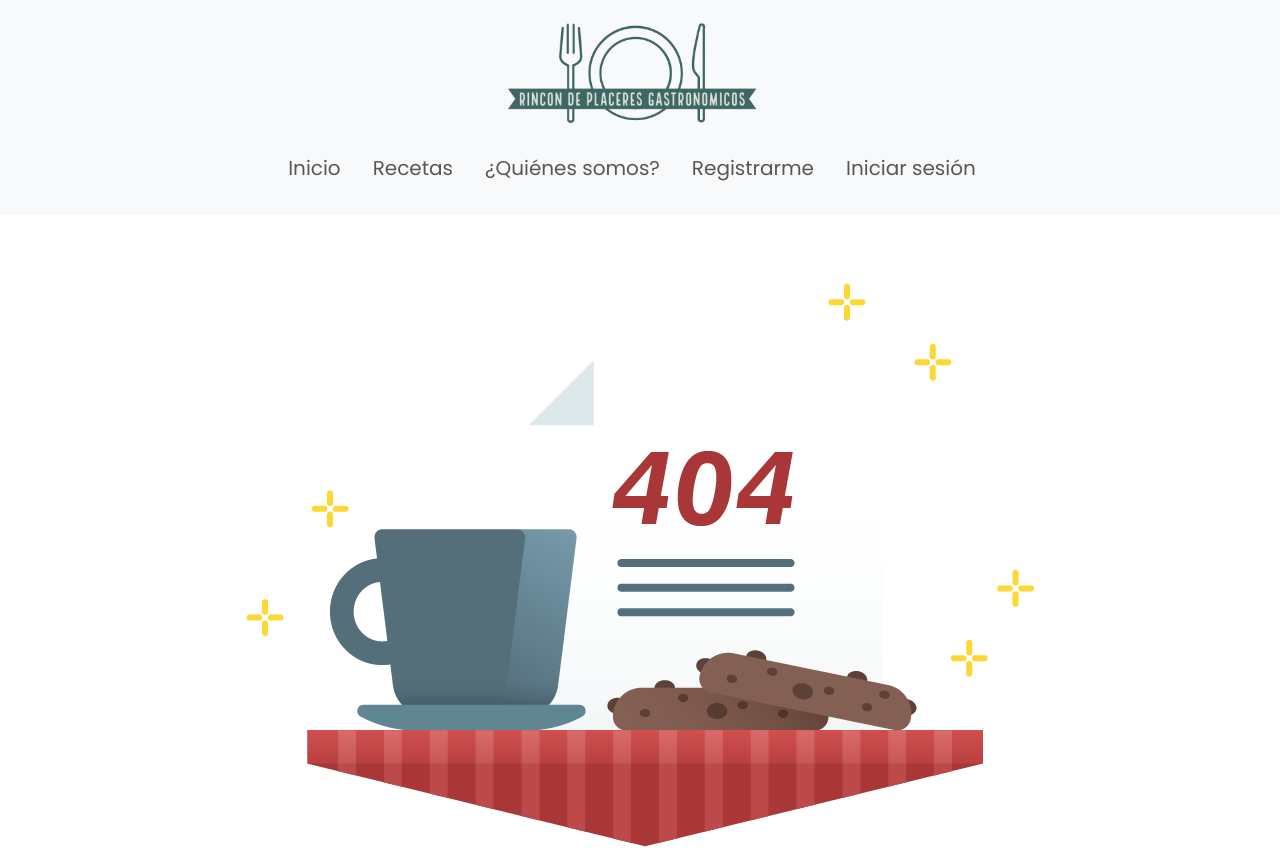
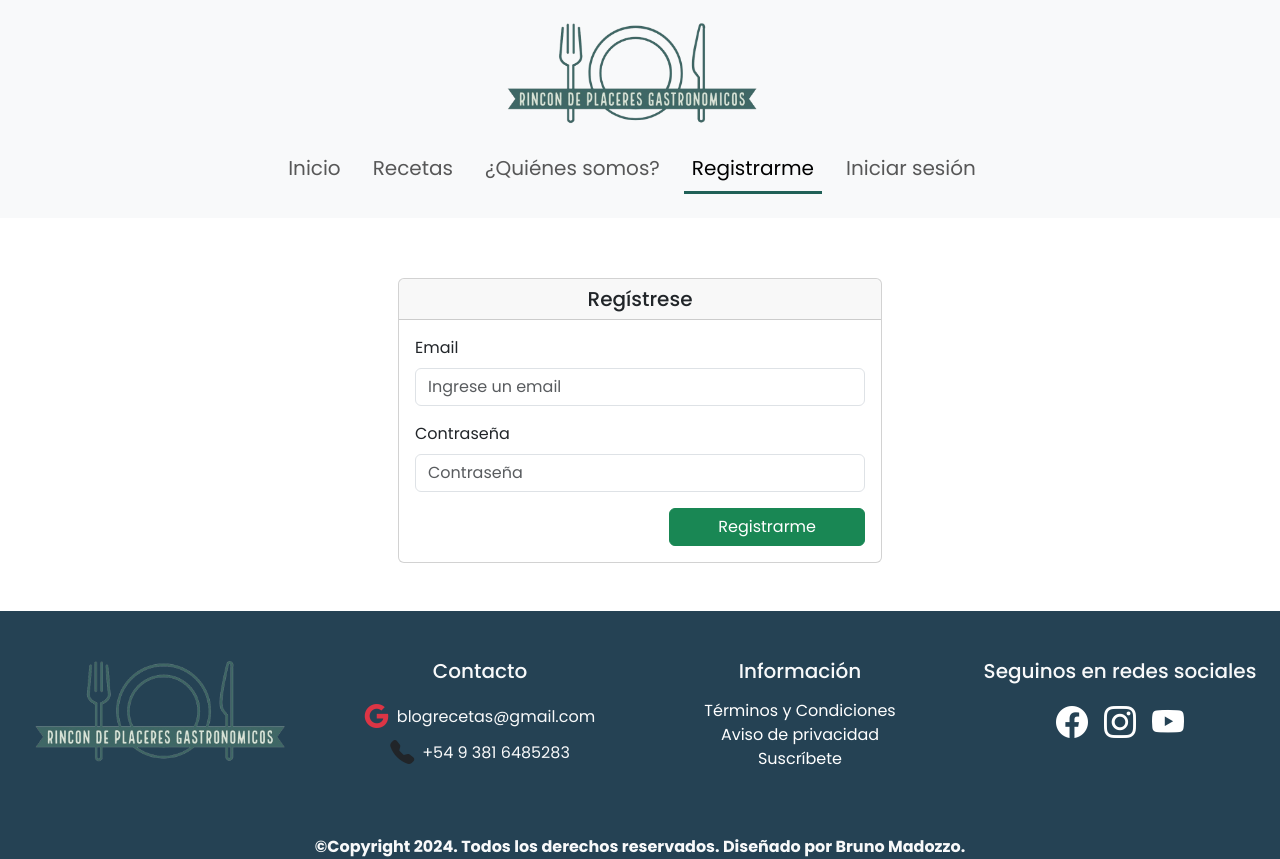
Before and after one commit to brunomry/frontendBlogDeRecetas, a React (Vite) app: page /registro in a window 1280 px wide. Shown: the top 859 px of the page. Built offline with nearby package versions, Linux system fonts and the light colour scheme; no server answers.

Commit message:
Agregue componente Registro con validaciones de react-hook-form

```diff
--- a/src/App.jsx
+++ b/src/App.jsx
@@ -11,6 +11,7 @@
 import RutasAdmin from "./components/routes/RutasAdmin";
 import RutasProtegidas from "./components/routes/RutasProtegidas";
 import IniciarSesion from "./components/pages/IniciarSesion";
+import Registro from "./components/pages/Registro";
 import { useState } from "react";
 
 function App() {
@@ -46,6 +47,11 @@
           path="/iniciarsesion"
           element={<IniciarSesion setUsuarioLogueado={setUsuarioLogueado}></IniciarSesion>}
         ></Route>
+         <Route
+          exact
+          path="/registro"
+          element={<Registro></Registro>}
+        ></Route>
         <Route path="*" element={<Error404></Error404>}></Route>
       </Routes>
       <Footer></Footer>
--- a/src/components/common/Menu.jsx
+++ b/src/components/common/Menu.jsx
@@ -68,7 +68,7 @@
                 </>
               ) : (
                 <>
-                  <NavLink end className="nav-link me-3 fs-5" to="/registrarse">
+                  <NavLink end className="nav-link me-3 fs-5" to="/registro">
                     Registrarme
                   </NavLink>
                   <NavLink
--- /dev/null
+++ b/src/components/pages/Registro.jsx
@@ -0,0 +1,85 @@
+import { Card, Form, Button } from "react-bootstrap";
+import { useForm } from "react-hook-form";
+
+const IniciarSesion = () => {
+  const {
+    register,
+    handleSubmit,
+    formState: { errors },
+  } = useForm();
+
+  return (
+    <section className="mainSection containerLogin mx-auto px-2">
+      <Card className="my-5">
+        <Card.Header as="h5" className="text-center">
+          Regístrese
+        </Card.Header>
+        <Card.Body>
+          <Form onSubmit={handleSubmit()}>
+            <Form.Group className="mb-3" controlId="formBasicEmail">
+              <Form.Label>Email</Form.Label>
+              <Form.Control
+                type="text"
+                placeholder="Ingrese un email"
+                {...register("email", {
+                  required: "El mail es obligatorio",
+                  minLength: {
+                    value: 4,
+                    message: "El email debe contener al menos 4 caracteres",
+                  },
+                  maxLength: {
+                    value: 250,
+                    message:
+                      "El email debe contener como máximo 250 caracteres",
+                  },
+                  pattern: {
+                    value: /^[a-zA-Z0-9._-]+@[a-zA-Z0-9.-]+\.[a-zA-Z]{2,6}$/,
+                    message:
+                      "Ingrese una dirección de correo electrónico válida",
+                  },
+                })}
+              />
+              <Form.Text className="text-danger">
+                {errors.email?.message}
+              </Form.Text>
+            </Form.Group>
+
+            <Form.Group className="mb-3" controlId="formBasicPassword">
+              <Form.Label>Contraseña</Form.Label>
+              <Form.Control
+                type="password"
+                placeholder="Contraseña"
+                {...register("password", {
+                  required: "La contraseña es obligatoria",
+                  minLength: {
+                    value: 8,
+                    message: "Debe ingresar 8 caracteres como mínimo",
+                  },
+                  maxLength: {
+                    value: 12,
+                    message: "Debe ingresar 15 caracteres como máximo",
+                  },
+                  pattern: {
+                    value: /^(?=.*\d)(?=.*[a-z])(?=.*[A-Z]).{8,}$/,
+                    message:
+                      "La contraseña debe contener al menos una letra mayúscula, una letra minúscula y un número",
+                  },
+                })}
+              />
+              <Form.Text className="text-danger">
+                {errors.password?.message}
+              </Form.Text>
+            </Form.Group>
+            <div className="text-end">
+              <Button variant="success" type="submit" className="px-5">
+                Registrarme
+              </Button>
+            </div>
+          </Form>
+        </Card.Body>
+      </Card>
+    </section>
+  );
+};
+
+export default IniciarSesion;
```
